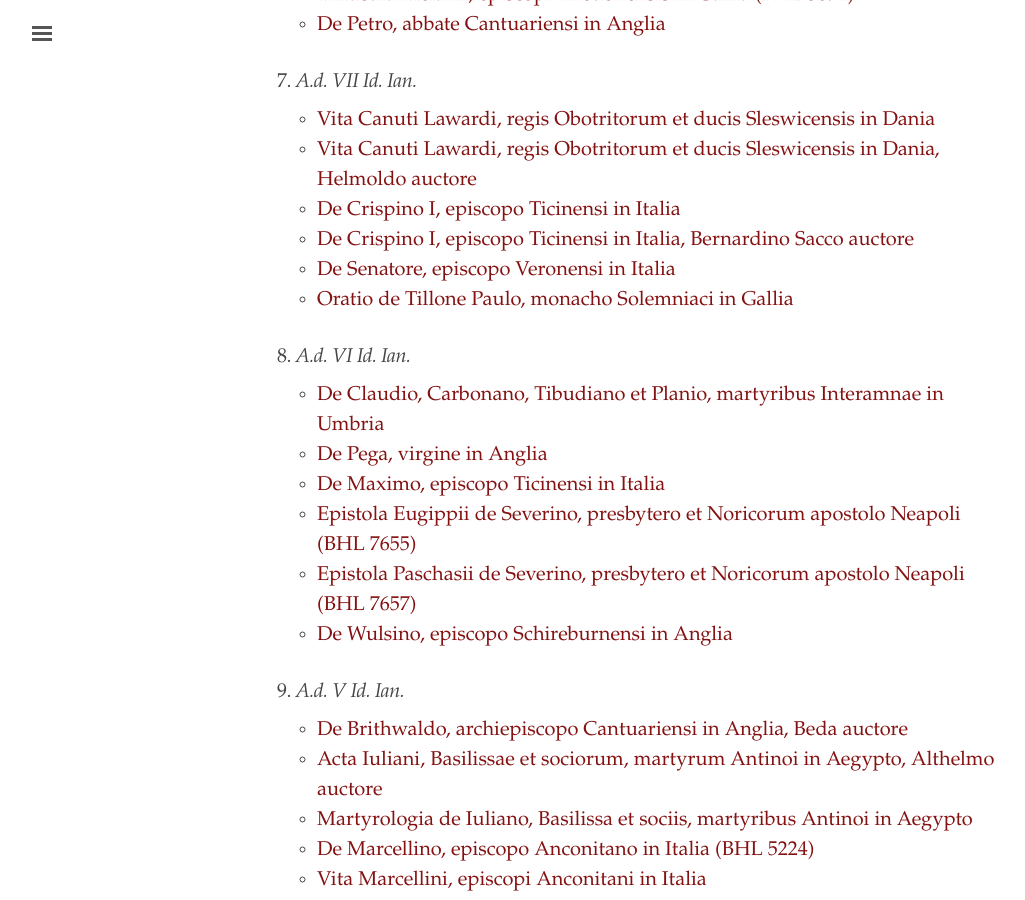
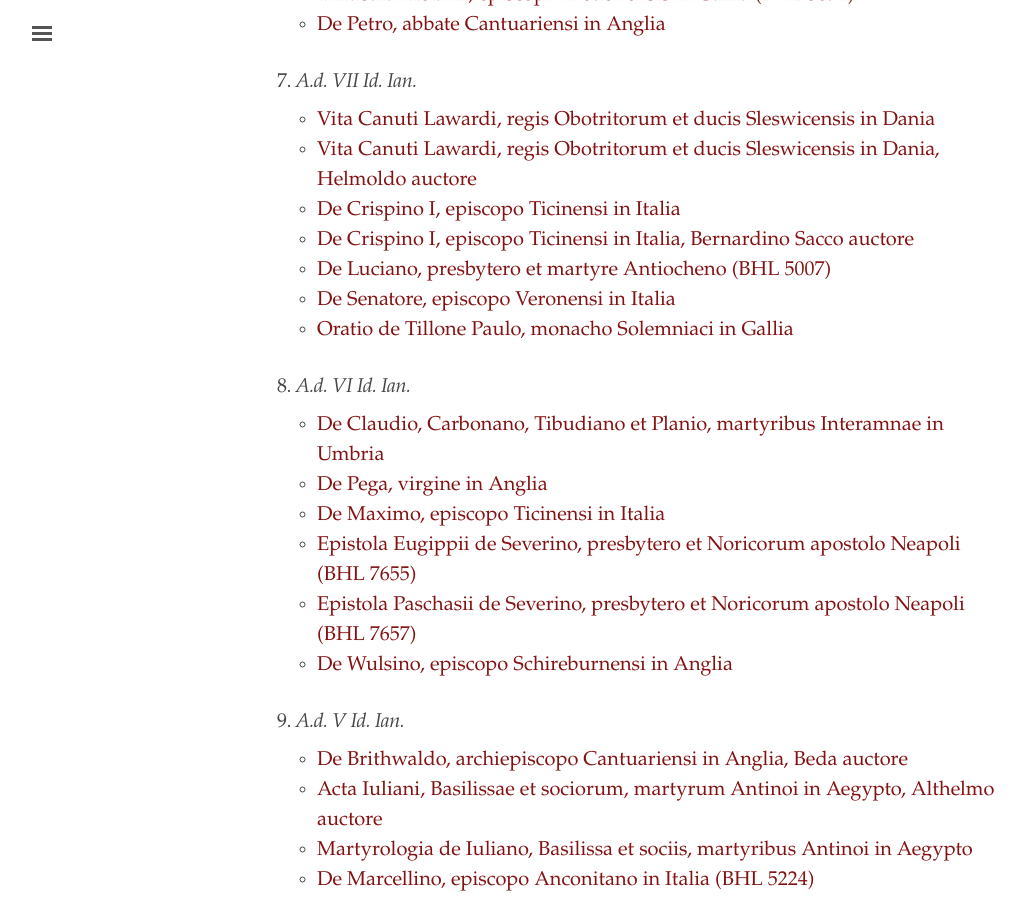
Before and after one commit to cjkoepke1/latin-hagiography, a Jekyll site: the page built from index.md, in a window 1280 px wide and 900 px high, scrolled down 1790 px. Shown: the whole window, without its empty margins (3-1028 px from the left). Built offline with Jekyll 4.4.1, drawn with Linux system fonts in a browser that asks for light colours.

Commit message:
Added De Luciano

```diff
--- a/index.md
+++ b/index.md
@@ -69,6 +69,7 @@ title: "Latin Hagiography"
 - [Vita Canuti Lawardi, regis Obotritorum et ducis Sleswicensis in Dania, Helmoldo auctore](https://cjkoepke1.github.io/latin-hagiography/texts/vita-canuti-lawardi-helmoldi/)
 - [De Crispino I, episcopo Ticinensi in Italia](https://cjkoepke1.github.io/latin-hagiography/texts/de-crispino-i/)
 - [De Crispino I, episcopo Ticinensi in Italia, Bernardino Sacco auctore](https://cjkoepke1.github.io/latin-hagiography/texts/de-crispino-bernardini-sacci/)
+- [De Luciano, presbytero et martyre Antiocheno (BHL 5007)](https://cjkoepke1.github.io/latin-hagiography/texts/de-luciano-antiocheno/)
 - [De Senatore, episcopo Veronensi in Italia](https://cjkoepke1.github.io/latin-hagiography/texts/de-senatore-veronensi/)
 - [Oratio de Tillone Paulo, monacho Solemniaci in Gallia](https://cjkoepke1.github.io/latin-hagiography/texts/oratio-de-tillone-paulo/)
 
```
